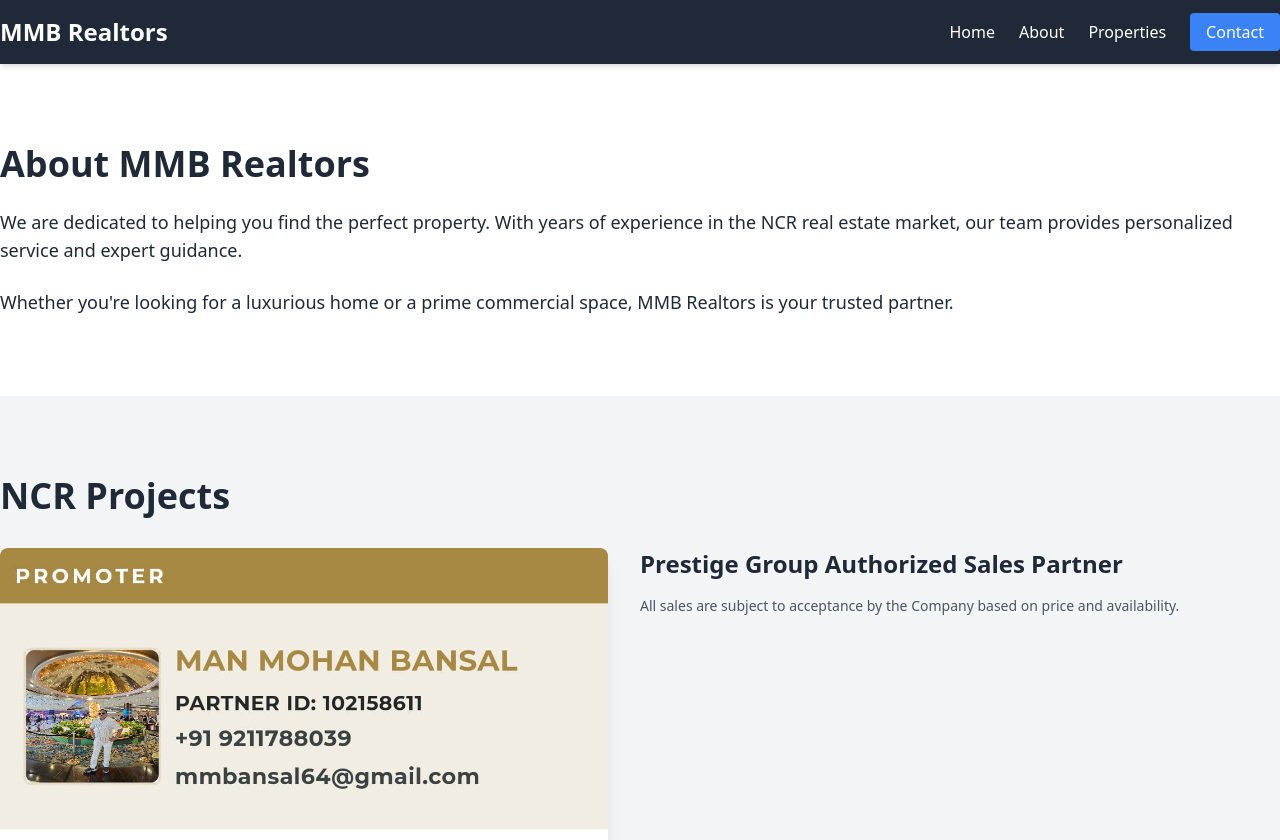
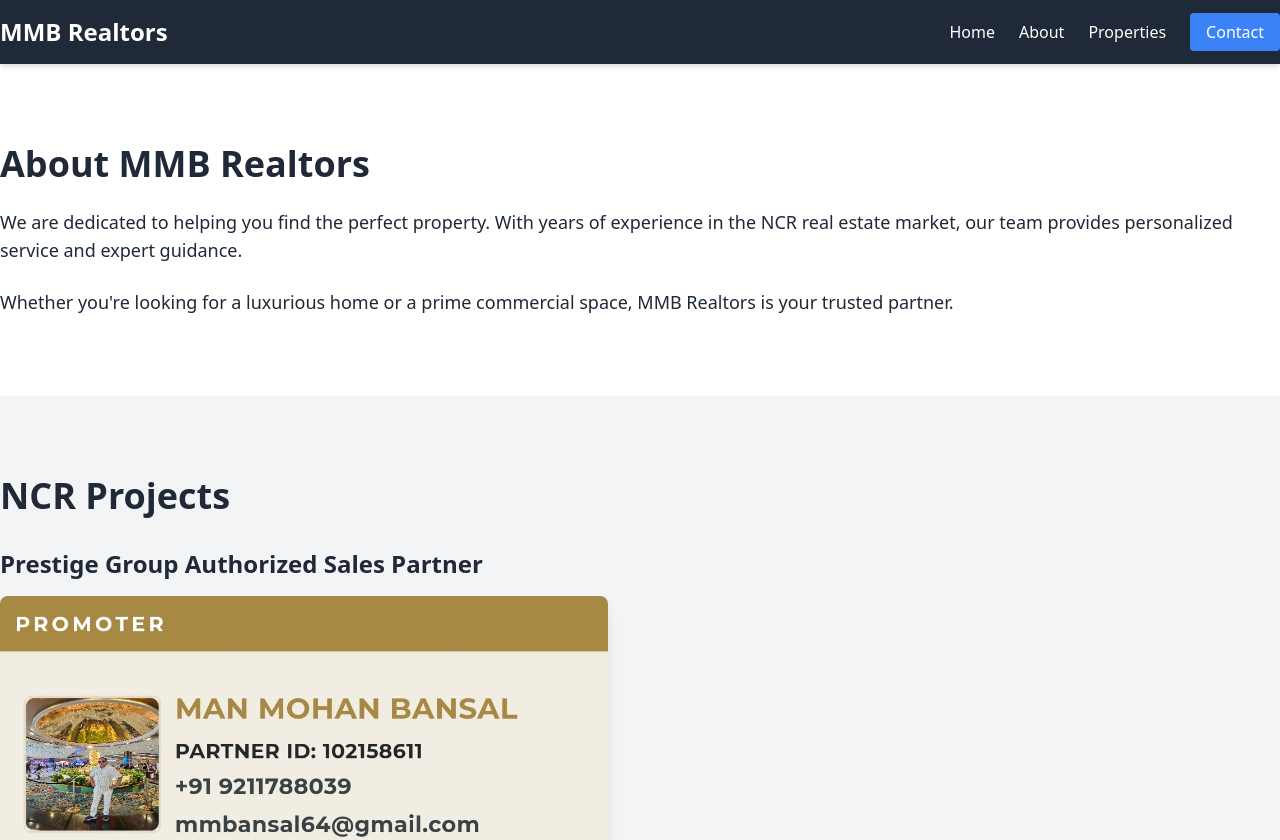
Before and after one commit to prakharb13/mmbrealtors, a plain HTML site: page index.html in a window 1280 px wide. Shown: the top 840 px of the page. Drawn offline with nearby package versions, Linux system fonts and the light colour scheme.

Commit message:
Update index.html

```diff
--- a/index.html
+++ b/index.html
@@ -36,6 +36,7 @@
     <section id="properties" class="bg-gray-100 py-20">
       <div class="container mx-auto">
         <h2 class="text-4xl font-bold mb-8">NCR Projects</h2>
+        <h3 class="text-2xl font-bold mb-4">Prestige Group Authorized Sales Partner</h3>
         <div class="flex items-start">
           <div class="w-1/2 pr-8">
             <figure>
@@ -45,11 +46,9 @@
                 <p>Contact: +91 9211788039</p>
               </figcaption>
             </figure>
-          </div>
-          <div class="w-1/2">
-            <h3 class="text-2xl font-bold mb-4">Prestige Group Authorized Sales Partner</h3>
             <p class="text-gray-600 text-sm">All sales are subject to acceptance by the Company based on price and availability.</p>
           </div>
+
         </div>
       </div>
     </section>
```
